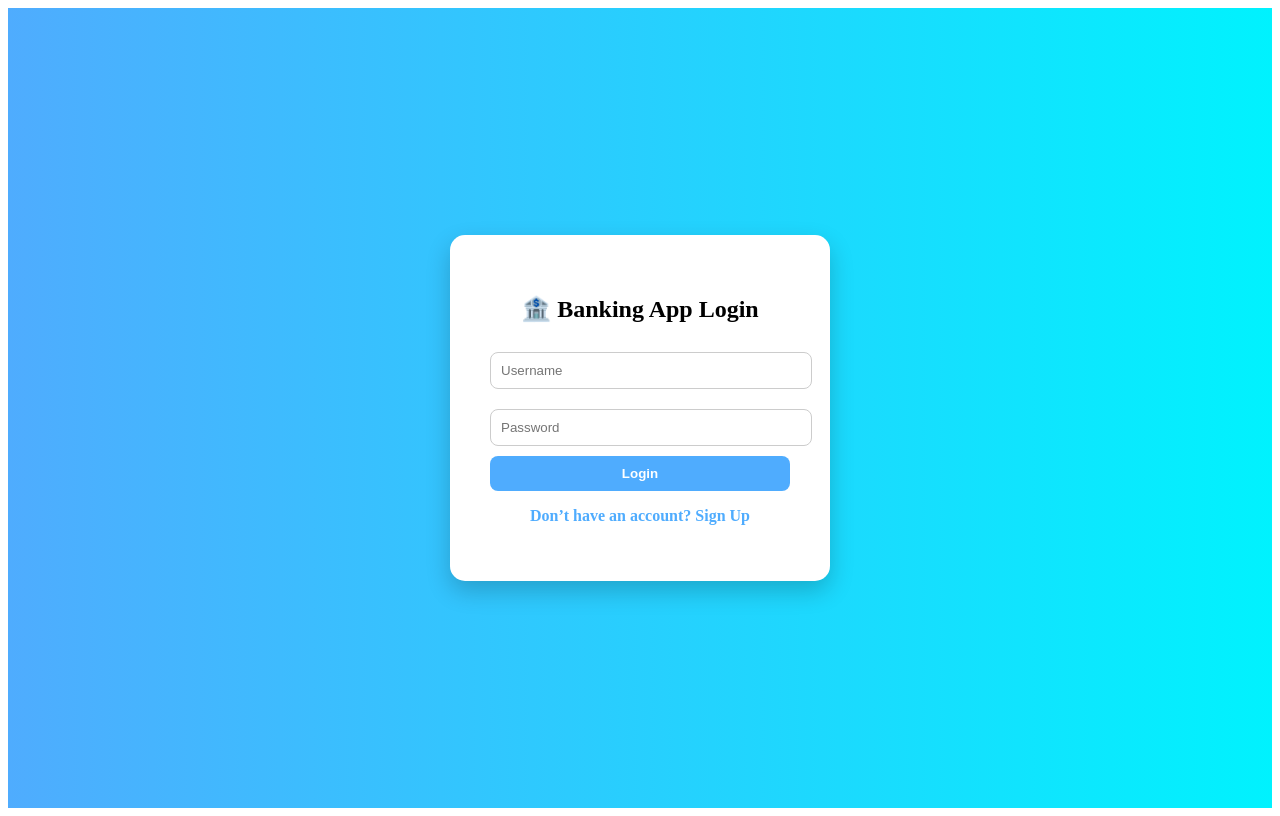
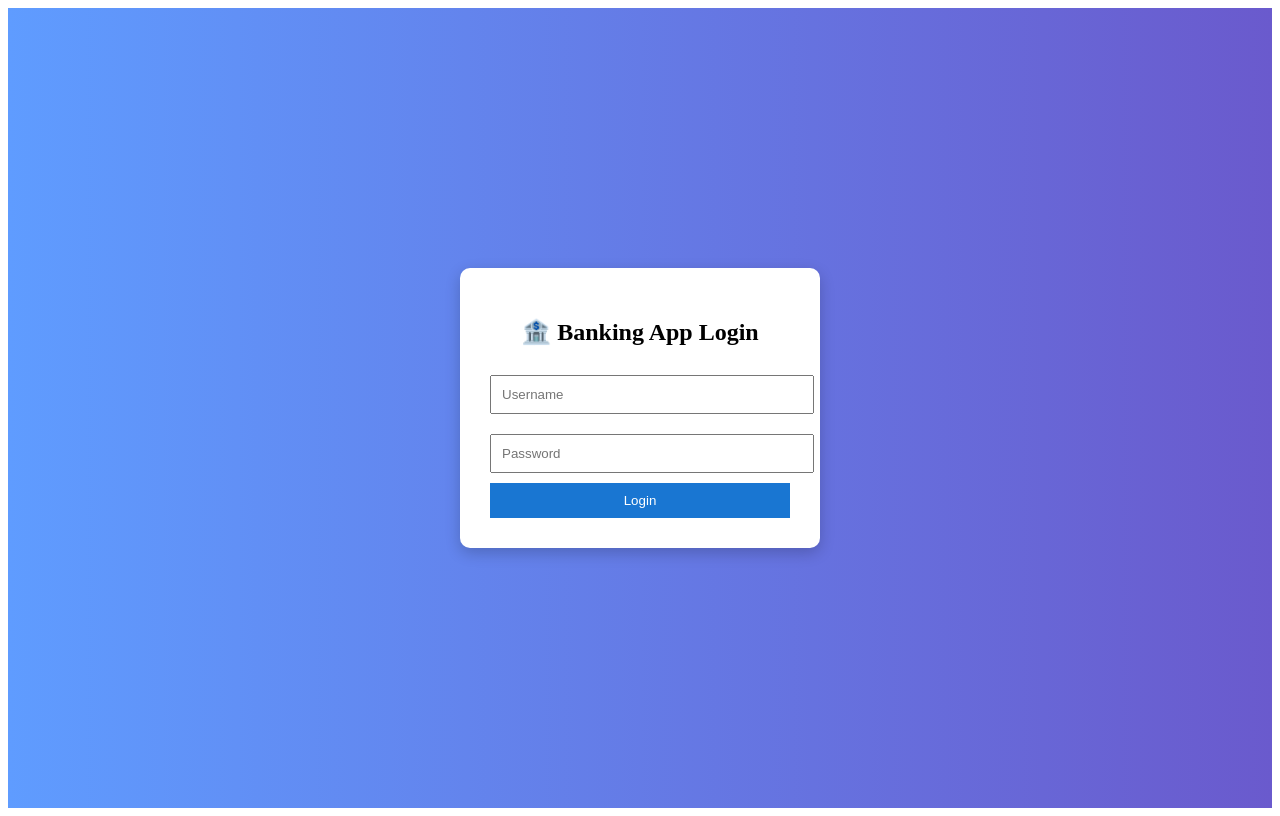
Before and after one commit to ssinghayu98/banking-app, a React (Create React App) app: page / in a window 1280 px wide. Built offline with nearby package versions, Linux system fonts and the light colour scheme.

Commit message:
Auth + Login setup working

```diff
--- a/package.json
+++ b/package.json
@@ -7,6 +7,7 @@
     "@testing-library/jest-dom": "^6.9.1",
     "@testing-library/react": "^16.3.2",
     "@testing-library/user-event": "^13.5.0",
+    "axios": "^1.15.2",
     "jwt-decode": "^4.0.0",
     "react": "^19.2.5",
     "react-dom": "^19.2.5",
--- a/src/pages/Dashboard.js
+++ b/src/pages/Dashboard.js
@@ -1,244 +1,215 @@
-import { useEffect, useState } from "react";
-import { jwtDecode } from "jwt-decode";
-import Navbar from "../components/Navbar";
+import React, { useEffect, useState } from "react";
+import axios from "axios";
+import { useNavigate } from "react-router-dom";
 
-function Dashboard() {
-
+const Dashboard = () => {
   const [balance, setBalance] = useState(0);
   const [amount, setAmount] = useState("");
-  const [username, setUsername] = useState("");
   const [message, setMessage] = useState("");
   const [transactions, setTransactions] = useState([]);
-  const [showTransactions, setShowTransactions] = useState(false);
 
+  const username = localStorage.getItem("username");
   const token = localStorage.getItem("token");
 
-  // 🔄 Fetch Data
-  const fetchData = async () => {
+  const navigate = useNavigate();
+
+  // ===============================
+  // ✅ LOAD DATA
+  // ===============================
+  useEffect(() => {
+    fetchBalance();
+    fetchTransactions();
+  }, []);
+
+  const fetchBalance = async () => {
     try {
-      const decoded = jwtDecode(token);
-      const user = decoded.sub;
-      setUsername(user);
-
-      // Balance
-      const res1 = await fetch(`http://localhost:8080/user/balance/${user}`);
-      const data1 = await res1.json();
-      setBalance(data1.balance);
-
-      // Transactions
-      const res2 = await fetch(`http://localhost:8080/user/transactions/${user}`);
-      const data2 = await res2.json();
-
-      setTransactions(Array.isArray(data2) ? data2 : []);
-
+      const res = await axios.get(
+        "http://localhost:8080/user/balance",
+        {
+          params: { username },
+          headers: { Authorization: `Bearer ${token}` },
+        }
+      );
+      setBalance(res.data.data || res.data);
     } catch (err) {
       console.error(err);
-      setMessage("❌ Error loading data");
     }
   };
 
-  useEffect(() => {
-    fetchData();
-  }, []);
+  const fetchTransactions = async () => {
+    try {
+      const res = await axios.get(
+        "http://localhost:8080/user/transactions",
+        {
+          params: { username },
+          headers: { Authorization: `Bearer ${token}` },
+        }
+      );
+      setTransactions(res.data.data || []);
+    } catch (err) {
+      console.error(err);
+    }
+  };
 
-  // 💰 Deposit
-  const handleDeposit = async () => {
+  // ===============================
+  // ✅ DEPOSIT
+  // ===============================
+  const deposit = async () => {
     try {
-      const decoded = jwtDecode(token);
-      const user = decoded.sub;
-
-      const res = await fetch(
-        `http://localhost:8080/user/deposit?username=${user}&amount=${amount}`,
-        { method: "POST" }
+      await axios.post(
+        "http://localhost:8080/user/deposit",
+        null,
+        {
+          params: { username, amount },
+          headers: { Authorization: `Bearer ${token}` },
+        }
       );
-
-      if (!res.ok) throw new Error();
-
       setMessage("✅ Deposit successful");
-      setAmount("");
-      fetchData();
-
+      fetchBalance();
+      fetchTransactions();
     } catch {
       setMessage("❌ Deposit failed");
     }
   };
 
-  // 💸 Withdraw
-  const handleWithdraw = async () => {
+  // ===============================
+  // ✅ WITHDRAW
+  // ===============================
+  const withdraw = async () => {
     try {
-      const decoded = jwtDecode(token);
-      const user = decoded.sub;
-
-      const res = await fetch(
-        `http://localhost:8080/user/withdraw?username=${user}&amount=${amount}`,
-        { method: "POST" }
+      await axios.post(
+        "http://localhost:8080/user/withdraw",
+        null,
+        {
+          params: { username, amount },
+          headers: { Authorization: `Bearer ${token}` },
+        }
       );
-
-      if (!res.ok) throw new Error();
-
       setMessage("✅ Withdraw successful");
-      setAmount("");
-      fetchData();
-
+      fetchBalance();
+      fetchTransactions();
     } catch {
-      setMessage("❌ Insufficient balance");
+      setMessage("❌ Withdraw failed");
     }
   };
 
-  // 🚪 Logout
+  // ===============================
+  // ✅ LOGOUT
+  // ===============================
   const logout = () => {
-    localStorage.removeItem("token");
-    window.location.href = "/";
+    localStorage.clear();
+    navigate("/");
   };
 
   return (
-    <>
-      <Navbar />
+    <div style={styles.container}>
+      <div style={styles.navbar}>
+        <h3>🏦 Banking App</h3>
+        <button onClick={logout} style={styles.logout}>
+          Logout
+        </button>
+      </div>
 
-      <div style={styles.container}>
       <div style={styles.card}>
-
-          <h2>🏦 Banking Dashboard</h2>
-
+        <h2>Banking Dashboard</h2>
         <p>Welcome, <b>{username}</b></p>
 
-          <h1 style={styles.balance}>₹{balance}</h1>
+        <h1>₹{balance}</h1>
 
         <input
-            type="number"
           placeholder="Enter amount"
           value={amount}
           onChange={(e) => setAmount(e.target.value)}
           style={styles.input}
         />
 
-          <button style={styles.deposit} onClick={handleDeposit}>
-            💰 Deposit
+        <button onClick={deposit} style={styles.deposit}>
+          Deposit
         </button>
 
-          <button style={styles.withdraw} onClick={handleWithdraw}>
-            💸 Withdraw
+        <button onClick={withdraw} style={styles.withdraw}>
+          Withdraw
         </button>
 
-          <button style={styles.refresh} onClick={fetchData}>
-            🔄 Refresh Balance
+        <button onClick={fetchBalance} style={styles.refresh}>
+          Refresh Balance
         </button>
 
-          <button style={styles.logout} onClick={logout}>
-            🚪 Logout
-          </button>
+        <p>{message}</p>
 
-          {/* Message */}
-          {message && <p style={styles.message}>{message}</p>}
+        <h3>Transaction History</h3>
 
-          {/* 🔘 Toggle Button */}
-          <button
-            style={styles.transactionsBtn}
-            onClick={() => setShowTransactions(!showTransactions)}
-          >
-            📊 {showTransactions ? "Hide Transactions" : "Show Transactions"}
-          </button>
-
-          {/* 📊 Transactions List */}
-          {showTransactions && (
-            <ul style={styles.list}>
-              {Array.isArray(transactions) &&
-                transactions.map((t, i) => (
-                  <li key={i}>{t}</li>
-                ))}
-            </ul>
+        {transactions.length === 0 ? (
+          <p>No transactions yet</p>
+        ) : (
+          transactions.map((tx, index) => (
+            <div key={index} style={styles.tx}>
+              <p>
+                {tx.type} - ₹{tx.amount}
+              </p>
+              <small>{tx.timestamp}</small>
+            </div>
+          ))
         )}
-
       </div>
     </div>
-    </>
   );
-}
+};
 
-// 🎨 Styles
 const styles = {
   container: {
-    height: "100vh",
+    minHeight: "100vh",
+    background: "linear-gradient(to right, #6a11cb, #2575fc)",
+  },
+  navbar: {
     display: "flex",
-    justifyContent: "center",
-    alignItems: "center",
-    background: "linear-gradient(to right, #667eea, #764ba2)",
+    justifyContent: "space-between",
+    padding: "15px",
+    color: "white",
+  },
+  logout: {
+    background: "red",
+    color: "white",
+    border: "none",
+    padding: "10px",
+    cursor: "pointer",
   },
   card: {
     background: "white",
-    padding: "30px",
-    borderRadius: "15px",
     width: "350px",
+    margin: "50px auto",
+    padding: "20px",
+    borderRadius: "10px",
     textAlign: "center",
-    boxShadow: "0 10px 25px rgba(0,0,0,0.2)",
-  },
-  balance: {
-    margin: "20px 0",
-    fontSize: "28px",
   },
   input: {
     width: "100%",
     padding: "10px",
-    marginTop: "10px",
-    borderRadius: "8px",
-    border: "1px solid #ccc",
+    margin: "10px 0",
   },
   deposit: {
     width: "100%",
-    marginTop: "10px",
     padding: "10px",
     background: "green",
     color: "white",
-    border: "none",
-    borderRadius: "8px",
-    cursor: "pointer",
+    marginTop: "5px",
   },
   withdraw: {
     width: "100%",
-    marginTop: "10px",
     padding: "10px",
     background: "orange",
     color: "white",
-    border: "none",
-    borderRadius: "8px",
-    cursor: "pointer",
+    marginTop: "5px",
   },
   refresh: {
     width: "100%",
-    marginTop: "10px",
     padding: "10px",
-    background: "#4facfe",
+    background: "blue",
     color: "white",
-    border: "none",
-    borderRadius: "8px",
-    cursor: "pointer",
+    marginTop: "5px",
   },
-  logout: {
-    width: "100%",
-    marginTop: "10px",
-    padding: "10px",
-    background: "red",
-    color: "white",
-    border: "none",
-    borderRadius: "8px",
-    cursor: "pointer",
-  },
-  transactionsBtn: {
-    width: "100%",
-    marginTop: "15px",
-    padding: "10px",
-    background: "#6c5ce7",
-    color: "white",
-    border: "none",
-    borderRadius: "8px",
-    cursor: "pointer",
-  },
-  message: {
-    marginTop: "12px",
-    fontWeight: "bold",
-  },
-  list: {
-    textAlign: "left",
+  tx: {
+    borderBottom: "1px solid #ccc",
     marginTop: "10px",
   },
 };
--- a/src/pages/Login.js
+++ b/src/pages/Login.js
@@ -1,127 +1,121 @@
+import axios from "axios";
 import { useState } from "react";
+import { useNavigate } from "react-router-dom";
 
 function Login() {
   const [username, setUsername] = useState("");
   const [password, setPassword] = useState("");
-  const [message, setMessage] = useState("");
+  const [error, setError] = useState("");
 
-  const handleLogin = async () => {
+  const navigate = useNavigate();
+
+  const handleLogin = async (e) => {
+    e.preventDefault();
+    setError("");
+
     try {
-      const response = await fetch("http://localhost:8080/auth/login", {
-        method: "POST",
-        headers: {
-          "Content-Type": "application/json",
+      const response = await axios.post(
+        "http://localhost:8080/auth/login",
+        {
+          username: username,
+          password: password
         },
-        body: JSON.stringify({
-          username: username.trim(),
-          password: password.trim(),
-        }),
-      });
+        {
+          headers: {
+            "Content-Type": "application/json"
+          }
+        }
+      );
 
-      const data = await response.json();
-      console.log("LOGIN RESPONSE:", data);
+      // ✅ Save JWT token
+      const token = response.data.data;
+      localStorage.setItem("token", token);
+      localStorage.setItem("username", username);
 
-      if (!data.token) {
-        setMessage("❌ Invalid Username or Password");
-        return;
+      // ✅ Redirect to dashboard
+      navigate("/dashboard");
+
+    } catch (err) {
+      console.error("LOGIN ERROR:", err);
+
+      if (err.response) {
+        setError(err.response.data.message || "Login failed");
+      } else {
+        setError("Server not reachable");
       }
-
-      localStorage.setItem("token", data.token);
-
-      setMessage("✅ Login Successful!");
-
-      setTimeout(() => {
-        window.location.href = "/dashboard";
-      }, 1000);
-
-    } catch (error) {
-      console.error(error);
-      setMessage("❌ Server error");
     }
   };
 
   return (
-    <div style={styles.container}>
-      <div style={styles.card}>
-        <h2>🏦 Banking App Login</h2>
+    <div
+      style={{
+        height: "100vh",
+        display: "flex",
+        justifyContent: "center",
+        alignItems: "center",
+        background: "linear-gradient(to right, #5f9cff, #6a5acd)"
+      }}
+    >
+      <form
+        onSubmit={handleLogin}
+        style={{
+          background: "#fff",
+          padding: "30px",
+          borderRadius: "10px",
+          width: "300px",
+          boxShadow: "0 5px 15px rgba(0,0,0,0.2)"
+        }}
+      >
+        <h2 style={{ textAlign: "center" }}>🏦 Banking App Login</h2>
 
         <input
           type="text"
           placeholder="Username"
-          style={styles.input}
           value={username}
           onChange={(e) => setUsername(e.target.value)}
+          required
+          style={{
+            width: "100%",
+            padding: "10px",
+            margin: "10px 0"
+          }}
         />
 
         <input
           type="password"
           placeholder="Password"
-          style={styles.input}
           value={password}
           onChange={(e) => setPassword(e.target.value)}
+          required
+          style={{
+            width: "100%",
+            padding: "10px",
+            margin: "10px 0"
+          }}
         />
 
-        <button style={styles.button} onClick={handleLogin}>
+        <button
+          type="submit"
+          style={{
+            width: "100%",
+            padding: "10px",
+            background: "#1976d2",
+            color: "#fff",
+            border: "none",
+            cursor: "pointer"
+          }}
+        >
           Login
         </button>
 
-        <p style={styles.message}>{message}</p>
-
-        {/* 🔥 SIGNUP LINK */}
-        <p
-          style={styles.link}
-          onClick={() => (window.location.href = "/signup")}
-        >
-          Don’t have an account? Sign Up
-        </p>
-      </div>
+        {error && (
+          <p style={{ color: "red", marginTop: "10px", textAlign: "center" }}>
+            ❌ {error}
+          </p>
+        )}
+      </form>
     </div>
   );
 }
 
-// 🎨 Styles
-const styles = {
-  container: {
-    height: "100vh",
-    display: "flex",
-    justifyContent: "center",
-    alignItems: "center",
-    background: "linear-gradient(to right, #4facfe, #00f2fe)",
-  },
-  card: {
-    background: "white",
-    padding: "40px",
-    borderRadius: "15px",
-    textAlign: "center",
-    boxShadow: "0 10px 25px rgba(0,0,0,0.2)",
-    width: "300px",
-  },
-  input: {
-    width: "100%",
-    padding: "10px",
-    margin: "10px 0",
-    borderRadius: "8px",
-    border: "1px solid #ccc",
-  },
-  button: {
-    width: "100%",
-    padding: "10px",
-    background: "#4facfe",
-    border: "none",
-    color: "white",
-    borderRadius: "8px",
-    cursor: "pointer",
-    fontWeight: "bold",
-  },
-  message: {
-    marginTop: "10px",
-  },
-  link: {
-    marginTop: "15px",
-    color: "#4facfe",
-    cursor: "pointer",
-    fontWeight: "bold",
-  },
-};
-
 export default Login;
```
Also changed, not shown: 1 other file (tests, documents, lock files or other folders). Lines whose indentation alone changed are shown as unchanged.
